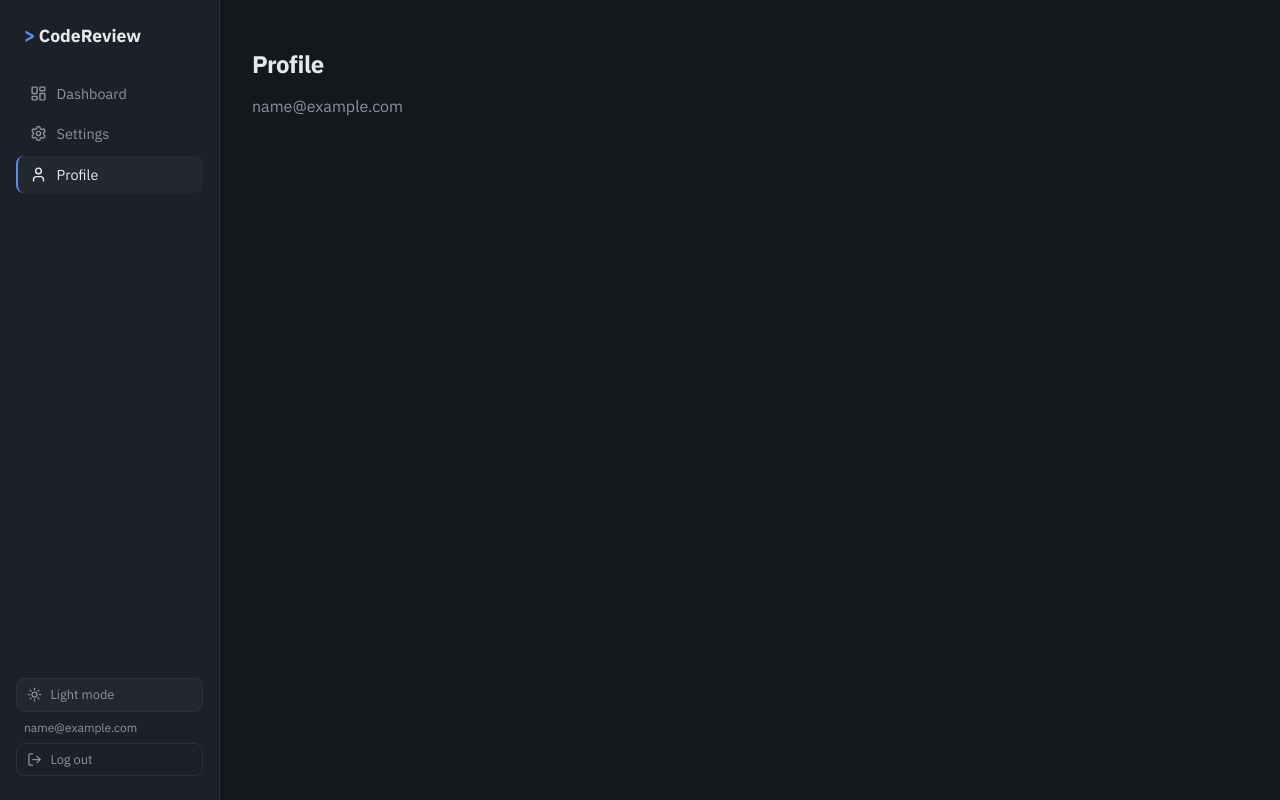
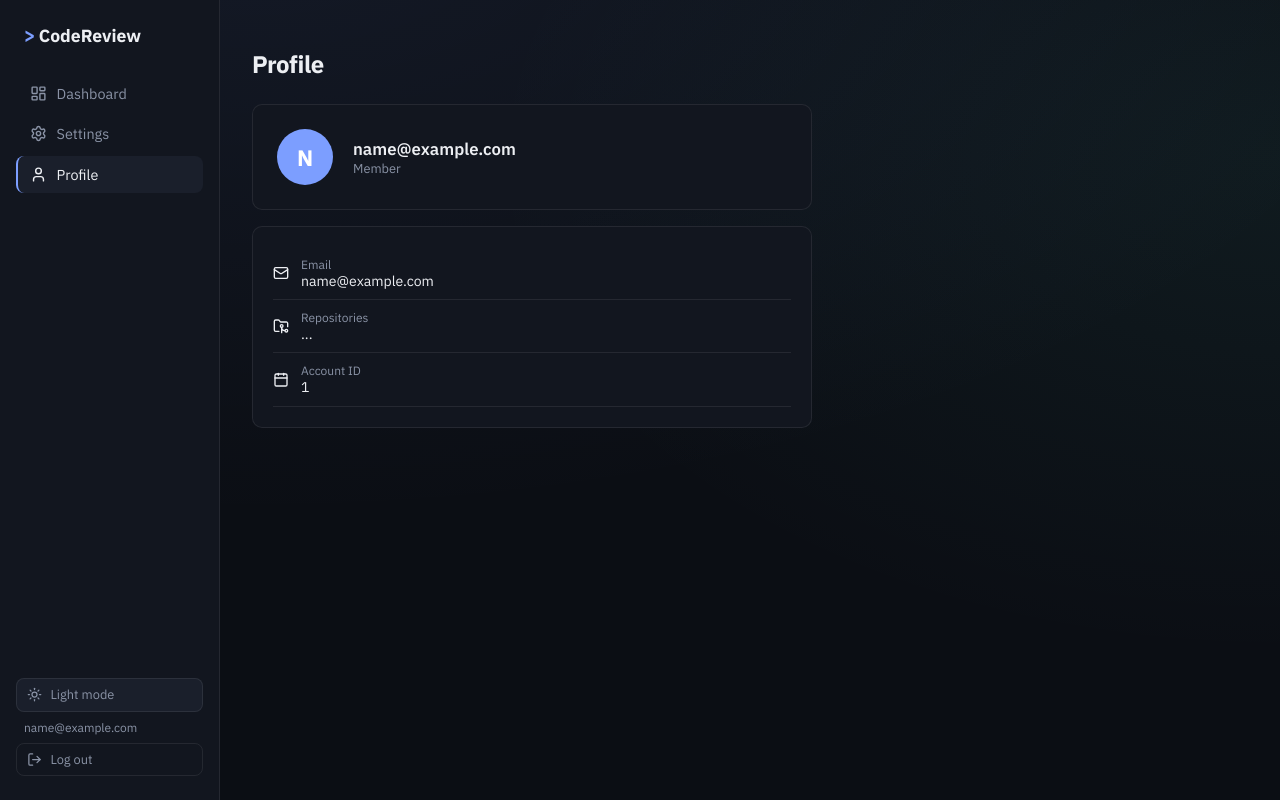
Before and after one commit to AlgoArtist01/code-lens, a React (Vite) app in the folder frontend/: page /profile in a window 1280 px wide. Built offline with nearby package versions, Linux system fonts and the light colour scheme; no server answers; sample sign-in values are in the browser's storage.

Commit message:
UI updates

```diff
--- a/frontend/src/index.css
+++ b/frontend/src/index.css
@@ -1,94 +1,113 @@
-@import url('https://fonts.googleapis.com/css2?family=IBM+Plex+Sans:wght@400;500;600;700&family=IBM+Plex+Mono:wght@400;500&display=swap');
+@import url('https://fonts.googleapis.com/css2?family=IBM+Plex+Sans:wght@400;500;600;700;800&family=IBM+Plex+Mono:wght@400;500&display=swap');
 
 :root {
-  --bg: #14171C;
-  --surface: #1C2028;
-  --surface-raised: #23272F;
-  --surface-hover: #282D37;
-  --border: #2C313A;
-  --text: #E6E8EB;
-  --text-muted: #8B92A0;
-  --accent: #5B8DEF;
-  --accent-hover: #6E9CF5;
-  --critical: #E5484D;
-  --high: #F5A623;
-  --medium: #F5D90A;
-  --low: #3DD68C;
-  --info: #8B92A0;
-  --shadow: 0 2px 8px rgba(0, 0, 0, 0.25);
-  --shadow-lg: 0 8px 24px rgba(0, 0, 0, 0.35);
-  --radius: 10px;
+  --bg: #0B0E14;
+  --bg-gradient: radial-gradient(ellipse 1200px 600px at 20% -10%, rgba(124, 158, 255, 0.08), transparent),
+                 radial-gradient(ellipse 800px 500px at 100% 20%, rgba(94, 234, 212, 0.06), transparent);
+  --surface: #12161F;
+  --surface-raised: #1A1F2B;
+  --surface-hover: #212736;
+  --border: rgba(255, 255, 255, 0.08);
+  --border-strong: rgba(255, 255, 255, 0.14);
+  --text: #EDEFF3;
+  --text-muted: #8A93A6;
+  --accent: #7C9EFF;
+  --accent-hover: #93AEFF;
+  --accent-glow: rgba(124, 158, 255, 0.35);
+  --accent2: #5EEAD4;
+  --accent2-glow: rgba(94, 234, 212, 0.3);
+  --critical: #F0576B;
+  --high: #FFA83D;
+  --medium: #FFD666;
+  --low: #5EEAD4;
+  --info: #8A93A6;
+  --shadow-sm: 0 1px 3px rgba(0, 0, 0, 0.3);
+  --shadow: 0 4px 16px rgba(0, 0, 0, 0.3);
+  --shadow-lg: 0 12px 32px rgba(0, 0, 0, 0.4);
+  --radius: 14px;
+  --radius-sm: 8px;
 }
 
 * { box-sizing: border-box; }
-
 html { scroll-behavior: smooth; }
 
 body {
   margin: 0;
-  background: var(--bg);
+  background: var(--bg-gradient), var(--bg);
+  background-attachment: fixed;
   color: var(--text);
   font-family: 'IBM Plex Sans', sans-serif;
   -webkit-font-smoothing: antialiased;
 }
 
-h1, h2, h3 {
-  font-weight: 700;
-  letter-spacing: -0.02em;
-}
-
-code, .mono {
-  font-family: 'IBM Plex Mono', monospace;
-}
+h1, h2, h3 { font-weight: 700; letter-spacing: -0.02em; }
+code, .mono { font-family: 'IBM Plex Mono', monospace; }
 
 a { color: var(--accent); transition: color 0.15s ease; }
 a:hover { color: var(--accent-hover); }
 
 button {
   font-family: inherit;
-  transition: background 0.15s ease, border-color 0.15s ease, transform 0.1s ease, opacity 0.15s ease;
+  transition: background 0.18s ease, border-color 0.18s ease, transform 0.12s ease,
+              opacity 0.15s ease, box-shadow 0.2s ease;
 }
 button:active:not(:disabled) { transform: scale(0.97); }
-button:disabled { opacity: 0.5; cursor: not-allowed; }
+button:disabled { opacity: 0.45; cursor: not-allowed; }
 
 input {
   font-family: inherit;
-  transition: border-color 0.15s ease;
+  transition: border-color 0.18s ease, box-shadow 0.18s ease;
 }
 input:focus {
   outline: none;
   border-color: var(--accent) !important;
+  box-shadow: 0 0 0 3px var(--accent-glow);
 }
 
-::selection {
-  background: var(--accent);
-  color: var(--bg);
-}
+::selection { background: var(--accent); color: var(--bg); }
 
-/* Scrollbars */
 ::-webkit-scrollbar { width: 8px; height: 8px; }
 ::-webkit-scrollbar-track { background: transparent; }
-::-webkit-scrollbar-thumb {
-  background: var(--border);
-  border-radius: 4px;
-}
+::-webkit-scrollbar-thumb { background: var(--border-strong); border-radius: 4px; }
 ::-webkit-scrollbar-thumb:hover { background: var(--text-muted); }
 
 @keyframes fadeIn {
-  from { opacity: 0; transform: translateY(4px); }
+  from { opacity: 0; transform: translateY(6px); }
   to { opacity: 1; transform: translateY(0); }
 }
-.fade-in { animation: fadeIn 0.25s ease; }
+.fade-in { animation: fadeIn 0.35s cubic-bezier(0.16, 1, 0.3, 1); }
 
 @keyframes shimmer {
-  0% { background-position: -200px 0; }
-  100% { background-position: 200px 0; }
+  0% { background-position: -300px 0; }
+  100% { background-position: 300px 0; }
 }
 .skeleton {
   background: linear-gradient(90deg, var(--surface) 25%, var(--surface-raised) 50%, var(--surface) 75%);
-  background-size: 400px 100%;
-  animation: shimmer 1.4s ease infinite;
-  border-radius: 6px;
+  background-size: 500px 100%;
+  animation: shimmer 1.5s ease infinite;
+  border-radius: var(--radius-sm);
+}
+
+@keyframes growWidth {
+  from { width: 0%; }
+}
+.animate-grow { animation: growWidth 0.8s cubic-bezier(0.16, 1, 0.3, 1); }
+
+@keyframes glowPulse {
+  0%, 100% { box-shadow: 0 0 0 0 var(--accent-glow); }
+  50% { box-shadow: 0 0 0 6px transparent; }
+}
+
+.card {
+  background: linear-gradient(180deg, var(--surface-raised) 0%, var(--surface) 100%);
+  border: 1px solid var(--border);
+  border-radius: var(--radius);
+  box-shadow: var(--shadow-sm);
+  transition: border-color 0.2s ease, box-shadow 0.2s ease, transform 0.2s ease;
+}
+.card:hover {
+  border-color: var(--border-strong);
+  box-shadow: var(--shadow);
 }
 
 @media (prefers-reduced-motion: reduce) {
--- a/frontend/src/lib/ThemeContext.tsx
+++ b/frontend/src/lib/ThemeContext.tsx
@@ -10,21 +10,25 @@ interface ThemeContextValue {
 const ThemeContext = createContext<ThemeContextValue | null>(null);
 
 const LIGHT_OVERRIDES: Record<string, string> = {
-  "--bg": "#F7F8FA",
+  "--bg": "#F4F6FB",
   "--surface": "#FFFFFF",
-  "--surface-raised": "#F0F2F5",
-  "--border": "#E1E4E8",
-  "--text": "#1A1D23",
+  "--surface-raised": "#FFFFFF",
+  "--surface-hover": "#F0F2F8",
+  "--border": "rgba(20, 25, 40, 0.08)",
+  "--border-strong": "rgba(20, 25, 40, 0.16)",
+  "--text": "#12161F",
   "--text-muted": "#6B7280",
 };
 
 const DARK_DEFAULTS: Record<string, string> = {
-  "--bg": "#14171C",
-  "--surface": "#1C2028",
-  "--surface-raised": "#23272F",
-  "--border": "#2C313A",
-  "--text": "#E6E8EB",
-  "--text-muted": "#8B92A0",
+  "--bg": "#0B0E14",
+  "--surface": "#12161F",
+  "--surface-raised": "#1A1F2B",
+  "--surface-hover": "#212736",
+  "--border": "rgba(255, 255, 255, 0.08)",
+  "--border-strong": "rgba(255, 255, 255, 0.14)",
+  "--text": "#EDEFF3",
+  "--text-muted": "#8A93A6",
 };
 
 export function ThemeProvider({ children }: { children: ReactNode }) {
--- a/frontend/src/pages/Dashboard.tsx
+++ b/frontend/src/pages/Dashboard.tsx
@@ -147,7 +147,13 @@ export function Dashboard() {
       </div>
 
       {actionError && <p style={{ color: "var(--critical)", marginBottom: "1rem" }}>{actionError}</p>}
-      {loading && <p style={{ color: "var(--text-muted)" }}>Loading repositories...</p>}
+      {loading && (
+        <div style={{ display: "flex", flexDirection: "column", gap: "0.6rem" }}>
+          {[1, 2, 3].map((i) => (
+            <div key={i} className="skeleton" style={{ height: 64, borderRadius: 8 }} />
+          ))}
+        </div>
+      )}
       {error && <p style={{ color: "var(--critical)" }}>{error}</p>}
 
       {!loading && !error && repos.length === 0 && (
@@ -171,6 +177,7 @@ export function Dashboard() {
             <Link
               key={repo.id}
               to={`/repository/${repo.id}`}
+              className="fade-in"
               style={{
                 display: "flex",
                 justifyContent: "space-between",
@@ -181,6 +188,17 @@ export function Dashboard() {
                 padding: "1rem 1.25rem",
                 textDecoration: "none",
                 color: "var(--text)",
+                transition: "border-color 0.15s ease, transform 0.15s ease, box-shadow 0.15s ease",
+              }}
+              onMouseEnter={(e) => {
+                e.currentTarget.style.borderColor = "var(--accent)";
+                e.currentTarget.style.transform = "translateY(-1px)";
+                e.currentTarget.style.boxShadow = "var(--shadow)";
+              }}
+              onMouseLeave={(e) => {
+                e.currentTarget.style.borderColor = "var(--border)";
+                e.currentTarget.style.transform = "translateY(0)";
+                e.currentTarget.style.boxShadow = "none";
               }}
             >
               <div>
--- a/frontend/src/pages/Profile.tsx
+++ b/frontend/src/pages/Profile.tsx
@@ -1,11 +1,100 @@
 import { useAuth } from "../lib/AuthContext.js";
+import { useEffect, useState } from "react";
+import { api } from "../lib/api.js";
+import { Mail, Calendar, FolderGit2, LucideIcon } from "lucide-react";
 
 export function Profile() {
   const { user } = useAuth();
+  const [repoCount, setRepoCount] = useState<number | null>(null);
+
+  useEffect(() => {
+    api.get("/repos").then((res) => setRepoCount(res.data.length));
+  }, []);
+
+  const initial = user?.email?.[0]?.toUpperCase() ?? "?";
+
   return (
-    <div>
-      <h1 style={{ fontSize: "1.5rem", marginBottom: "0.5rem" }}>Profile</h1>
-      <p style={{ color: "var(--text-muted)" }}>{user?.email}</p>
+    <div style={{ maxWidth: 560 }}>
+      <h1 style={{ fontSize: "1.5rem", marginBottom: "1.5rem" }}>Profile</h1>
+
+      <div
+        style={{
+          background: "var(--surface)",
+          border: "1px solid var(--border)",
+          borderRadius: 10,
+          padding: "1.5rem",
+          display: "flex",
+          alignItems: "center",
+          gap: "1.25rem",
+          marginBottom: "1rem",
+        }}
+      >
+        <div
+          style={{
+            width: 56,
+            height: 56,
+            borderRadius: "50%",
+            background: "var(--accent)",
+            display: "flex",
+            alignItems: "center",
+            justifyContent: "center",
+            fontSize: "1.4rem",
+            fontWeight: 700,
+            color: "#fff",
+          }}
+        >
+          {initial}
+        </div>
+        <div>
+          <div style={{ fontSize: "1.05rem", fontWeight: 600 }}>{user?.email}</div>
+          <div style={{ fontSize: "0.8rem", color: "var(--text-muted)" }}>Member</div>
+        </div>
+      </div>
+
+      <div
+        style={{
+          background: "var(--surface)",
+          border: "1px solid var(--border)",
+          borderRadius: 10,
+          padding: "1.25rem",
+        }}
+      >
+        <ProfileRow icon={Mail} label="Email" value={user?.email ?? "—"} />
+        <ProfileRow icon={FolderGit2} label="Repositories" value={repoCount === null ? "..." : String(repoCount)} />
+        <ProfileRow icon={Calendar} label="Account ID" value={user?.id ?? "—"} mono />
+      </div>
     </div>
   );
 }
+
+function ProfileRow({
+  icon: Icon,
+  label,
+  value,
+  mono,
+}: {
+  icon: LucideIcon;
+  label: string;
+  value: string;
+  mono?: boolean;
+}) {
+  return (
+    <div
+      style={{
+        display: "flex",
+        alignItems: "center",
+        gap: "0.75rem",
+        padding: "0.6rem 0",
+        borderBottom: "1px solid var(--border)",
+      }}
+    >
+      <Icon size={16} />
+      <div style={{ flex: 1 }}>
+        <div style={{ fontSize: "0.75rem", color: "var(--text-muted)" }}>{label}</div>
+        <div className={mono ? "mono" : ""} style={{ fontSize: "0.88rem" }}>
+          {value}
+        </div>
+      </div>
+    </div>
+  );
+}
```
Also changed, not shown: frontend/src/pages/Repository.tsx (+29 -4 lines), frontend/src/pages/Settings.tsx (+93 -1 lines). Lines whose indentation alone changed are shown as unchanged.
